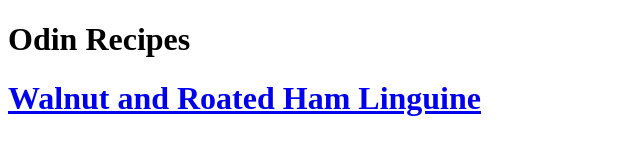
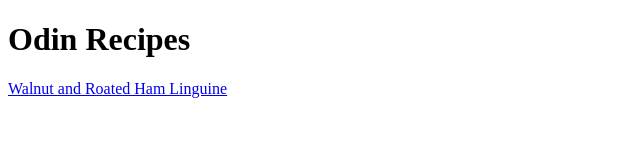
Before and after one commit to e-lu6a/odin-recipes, a plain HTML site: page index.html in a window 1280 px wide. Shown: the whole page, without its empty margins (0-640 px from the left). Drawn offline with Linux system fonts and the light colour scheme.

Commit message:
Fix typos; render recipe link at appropriate level of hierarchy

```diff
--- a/index.html
+++ b/index.html
@@ -1,13 +1,15 @@
 <!DOCTYPE html>
 <html lang="en">
-<head>
-    <meta charset="UTF-8">
-    <meta http-equiv="X-UA-Compatible" content="IE=edge">
-    <meta name="viewport" content="width=device-width, initial-scale=1.0">
+  <head>
+    <meta charset="UTF-8" />
+    <meta http-equiv="X-UA-Compatible" content="IE=edge" />
+    <meta name="viewport" content="width=device-width, initial-scale=1.0" />
     <title>Document</title>
-</head>
-<body>
-    <h1>Odin Recipes<h1>
-    <a href="recipes/walnut and roasted ham linguine.html">Walnut and Roated Ham Linguine</a>
-</body>
+  </head>
+  <body>
+    <h1>Odin Recipes</h1>
+    <a href="recipes/walnut and roasted ham linguine.html"
+      >Walnut and Roated Ham Linguine</a
+    >
+  </body>
 </html>
```
